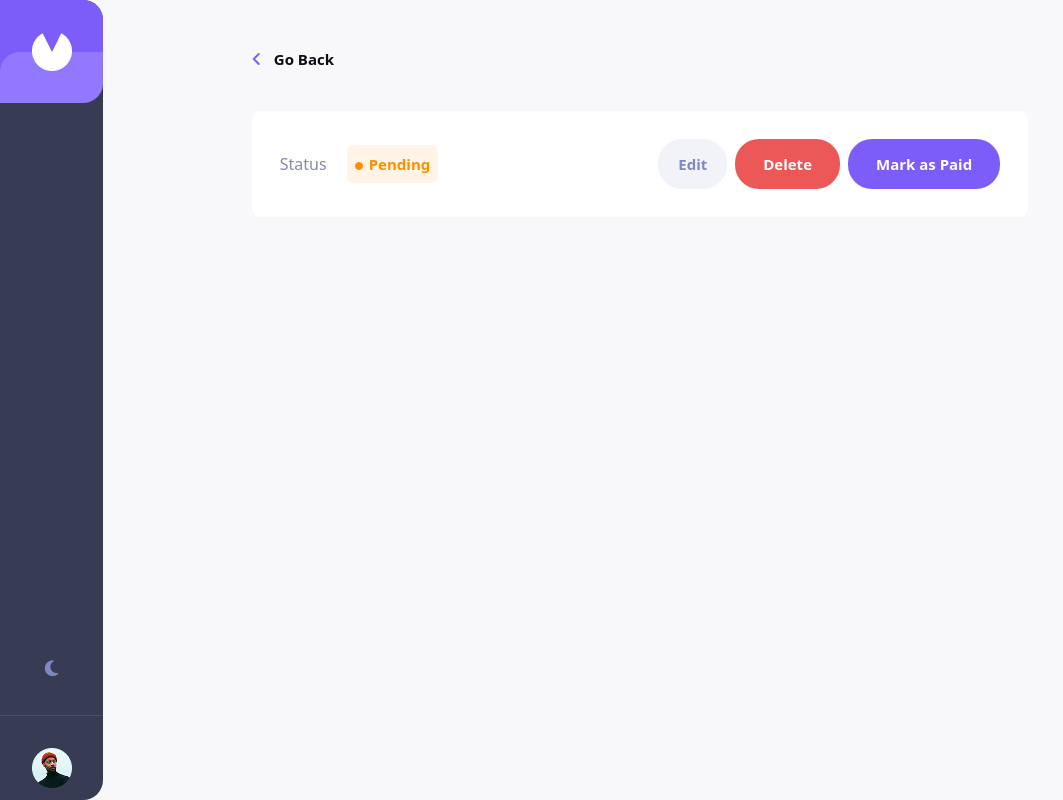
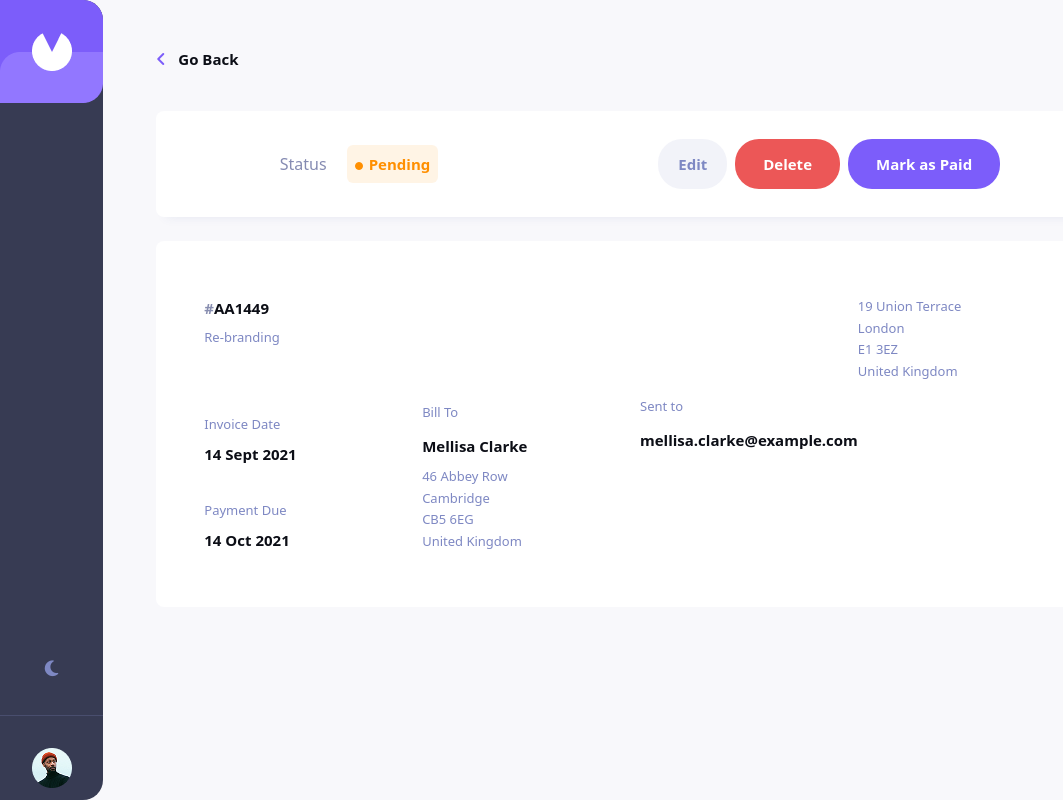
Before and after one commit to NwakanmaEmmanuel/invoice-management-app, a React (Vite) app: page /invoice/AA1449 in a window 1280 px wide. Shown: the whole page, without its empty margins (0-1063 px from the left). Built offline with nearby package versions, Linux system fonts and the light colour scheme.

Commit message:
feat: enhance InvoiceDetails component with detailed invoice information and date formatting

```diff
--- a/src/components/InvoiceDetails.tsx
+++ b/src/components/InvoiceDetails.tsx
@@ -1,6 +1,7 @@
 import React from 'react'
 import { useParams } from 'react-router-dom';
 import invoices from '../data/invoice';
+import { formatDate } from '../utils/helpers';
 
 function InvoiceDetails() {
 
@@ -16,13 +17,13 @@ function InvoiceDetails() {
     }
 
   return (
-    <div className='mt-12'>
+    <div className='mt-12 '>
       <div className='flex items-center gap-3'>
         <i className="fa-solid fa-angle-left font-extrabold  text-[#7C5DFA]"></i>
         <h1 className='text-[15px] text-[#0C0E16] font-bold'>Go Back</h1>
       </div>
 
-      <div className='bg-[#FFFFFF] flex items-center justify-center gap-[220px] rounded-lg px-7 py-7 mt-10'>
+      <div className='bg-[#FFFFFF] shadow-[0px_10px_10px_-10px_#48549F1A] flex items-center justify-center gap-[220px] rounded-lg px-7 py-7 mt-10'>
         <div className="flex items-center gap-5">
           <p className='text-[#858BB2] font-medium'>Status</p>
           <button className={`${statusStyles[invoice.status]}   text-[15px] font-bold px-2 py-2 rounded-md `}>
@@ -36,6 +37,47 @@ function InvoiceDetails() {
           <button className='bg-[#7C5DFA] text-[15px] font-bold px-7 py-3.5 text-white rounded-3xl'>Mark as Paid</button>
         </div>
       </div>
+
+      <div className='bg-white mt-6 rounded-lg  px-12 py-14'>
+        <div className='grid grid-cols-4'>
+
+          <div className='flex flex-col gap-9'>
+            <div className='flex flex-col gap-2 mb-8 '>
+              <h1 className='text-[15px] font-bold text-[#0C0E16] '>
+                <span className='text-[#888EB0]'>#</span>
+                {invoice.id}</h1>
+              <p className='text-[13px] font-medium text-[#7E88C3] '>{invoice.description}</p>
+            </div>
+            <div className=''>
+              <p className='text-[13px] font-medium text-[#7E88C3] mb-2'>Invoice Date</p>
+              <h1 className='text-[15px] font-bold text-[#0C0E16] '>{formatDate(invoice.createdAt)}</h1>
+            </div>
+            <div className=''>
+              <p className='text-[13px] font-medium text-[#7E88C3] mb-2'>Payment Due</p>
+              <h1 className='text-[15px] font-bold text-[#0C0E16] '>{formatDate(invoice.paymentDue)}</h1>
+            </div>
+          </div>
+
+          <div className='mr-24 flex flex-col justify-end'>
+            <p className='text-[13px] font-medium text-[#7E88C3] mb-3'>Bill To</p>
+            <h1 className='text-[15px] font-bold text-[#0C0E16] mb-2.5 '>{invoice.clientName}</h1>
+            <p className='text-[13px] font-medium text-[#7E88C3] mb-[2px]'>{invoice.clientAddress.street}</p>
+            <p className='text-[13px] font-medium text-[#7E88C3] mb-[2px]'>{invoice.clientAddress.city}</p>
+            <p className='text-[13px] font-medium text-[#7E88C3] mb-[2px]'>{invoice.clientAddress.postCode}</p>
+            <p className='text-[13px] font-medium text-[#7E88C3]'>{invoice.clientAddress.country}</p>
+          </div>
+          <div className=' flex flex-col justify-center'>
+            <p className='text-[13px] font-medium text-[#7E88C3] mb-3'>Sent to</p>
+            <h1  className='text-[15px] font-bold text-[#0C0E16] '>{invoice.clientEmail}</h1>
+          </div>
+          <div>
+            <p className='text-[13px] font-medium text-[#7E88C3] mb-[2px]'>{invoice.senderAddress.street}</p>
+            <p className='text-[13px] font-medium text-[#7E88C3] mb-[2px]'>{invoice.senderAddress.city}</p>
+            <p className='text-[13px] font-medium text-[#7E88C3] mb-[2px]'>{invoice.senderAddress.postCode}</p>
+            <p className='text-[13px] font-medium text-[#7E88C3] mb-[2px]'>{invoice.senderAddress.country}</p>
+          </div>
+        </div>
+      </div>
     </div>
 
   )
```
